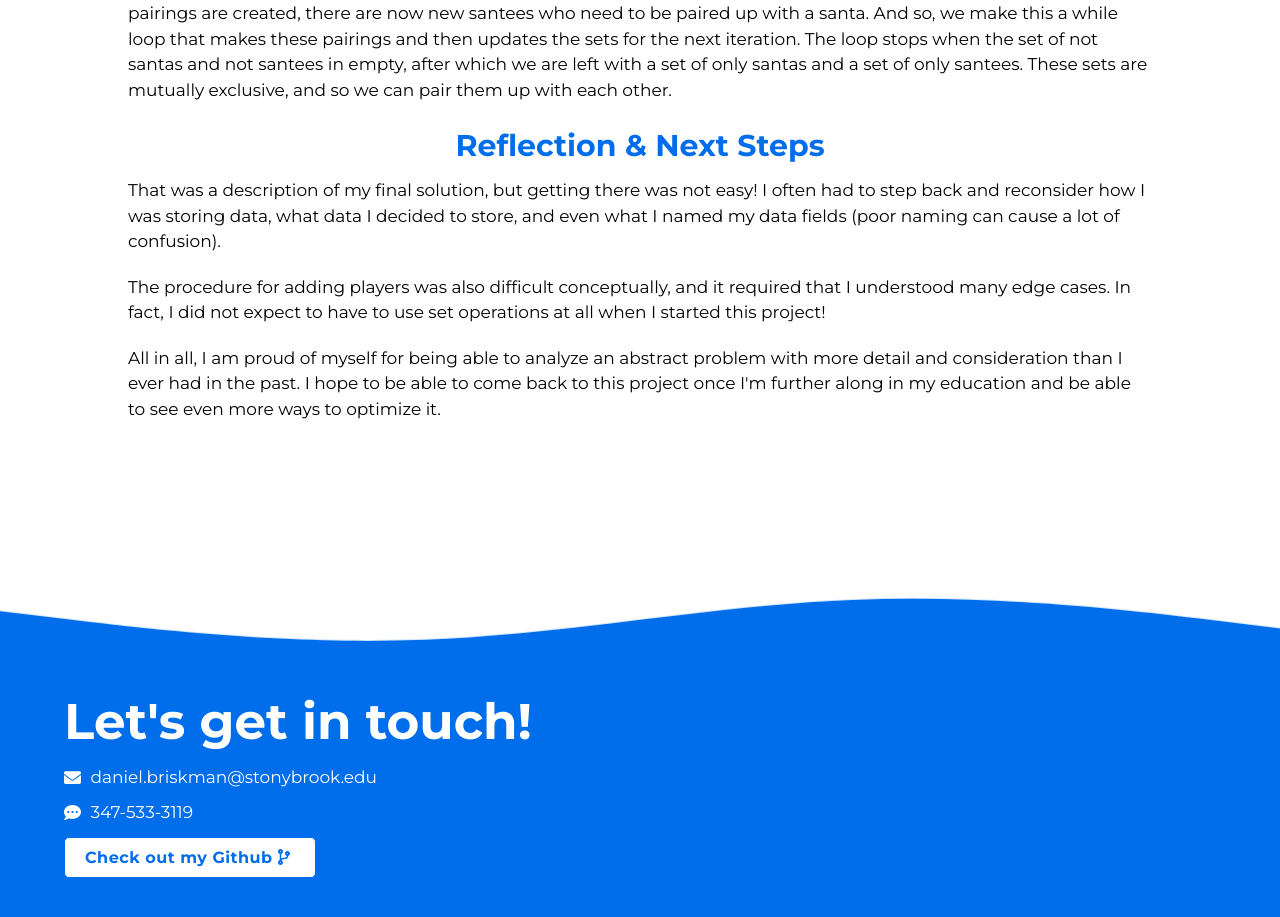
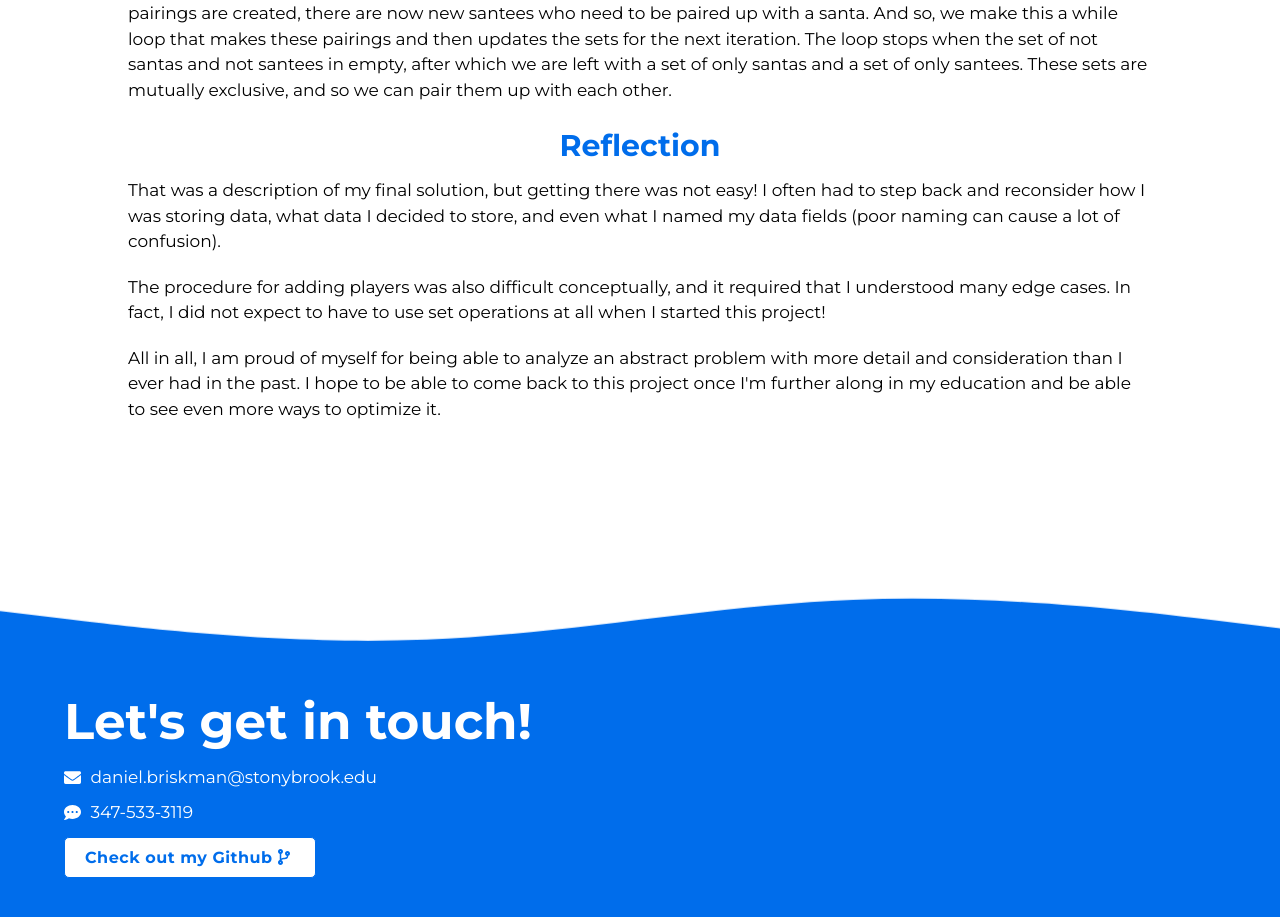
Before and after one commit to popplio2/DB-Portfolio, a Vue app in the folder portfolio/: page /projects/secret-santa in a window 1280 px wide. Shown: the part 1768-2685 px from the top of the page. Built offline with nearby package versions, Linux system fonts and the light colour scheme.

Commit message:
Update SecretSanta.vue

```diff
--- a/portfolio/src/views/SecretSanta.vue
+++ b/portfolio/src/views/SecretSanta.vue
@@ -99,7 +99,7 @@
           santas and a set of only santees. These sets are mutually exclusive,
           and so we can pair them up with each other.
         </p>
-        <h3>Reflection & Next Steps</h3>
+        <h3>Reflection</h3>
         <p>
           That was a description of my final solution, but getting there was not
           easy! I often had to step back and reconsider how I was storing data,
```
